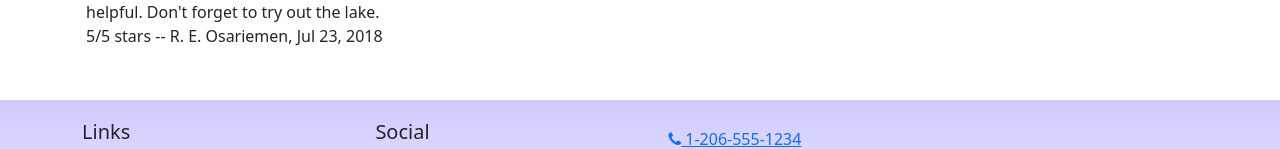
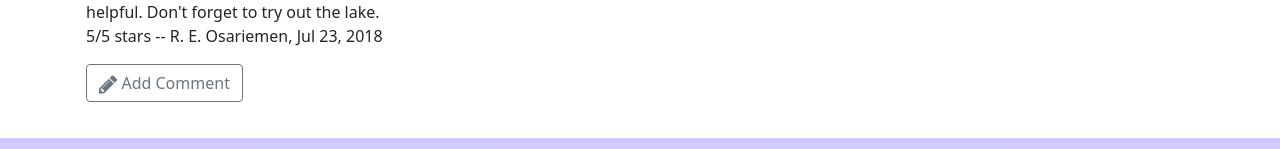
Before and after one commit to masaaapotat/MASAAnucamp, a React (Create React App) app in the folder nucampsite/: page /directory/0 in a window 1280 px wide. Shown: the part 664-813 px from the top of the page. Built offline with nearby package versions, Linux system fonts and the light colour scheme.

Commit message:
importing  the CommentForm In CommentsList.js, rendering the CommentForm component. Pass to it the campsiteId as a prop

```diff
--- a/nucampsite/src/features/comments/CommentsList.js
+++ b/nucampsite/src/features/comments/CommentsList.js
@@ -1,6 +1,7 @@
 import { Col } from "reactstrap";
 import Comment from "./Comment";
 import { selectCommentsByCampsiteId } from "./commentsSlice";
+import CommentForm from "./CommentForm";
 
 import React from "react";
 
@@ -13,6 +14,9 @@
         {comments.map((comment) => {
           return <Comment key={comment.id} comment={comment} />;
         })}
+        {/* campsiteId as a prop */}
+        <CommentForm campsiteId={campsiteId} />
+
       </Col>
     );
   }
```
